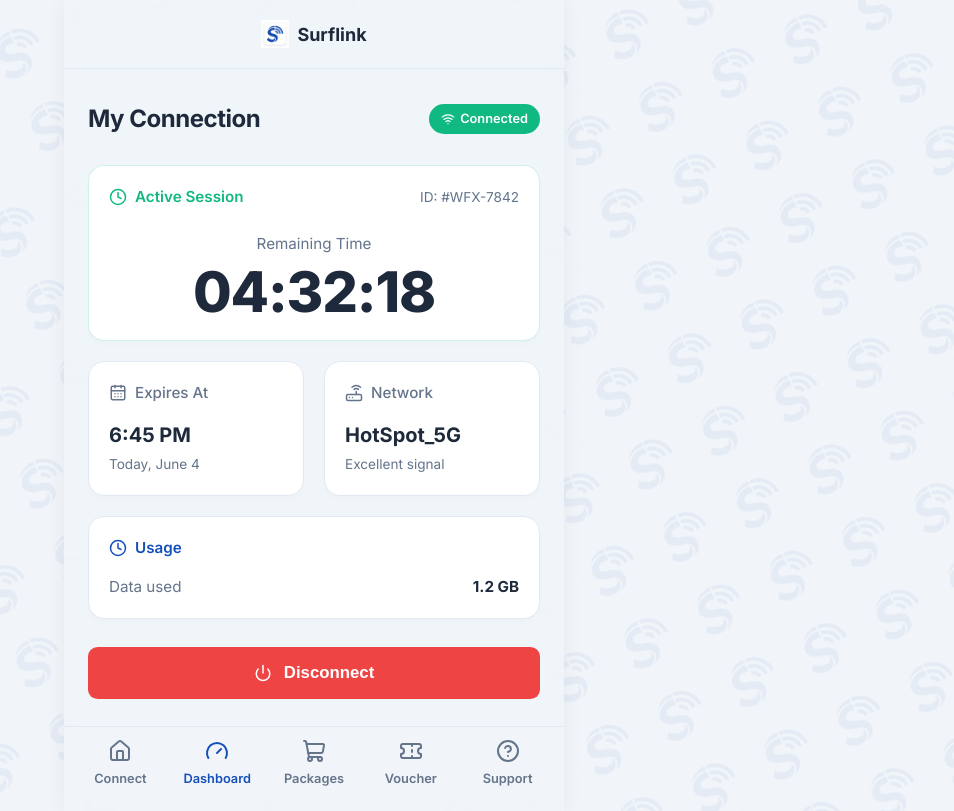
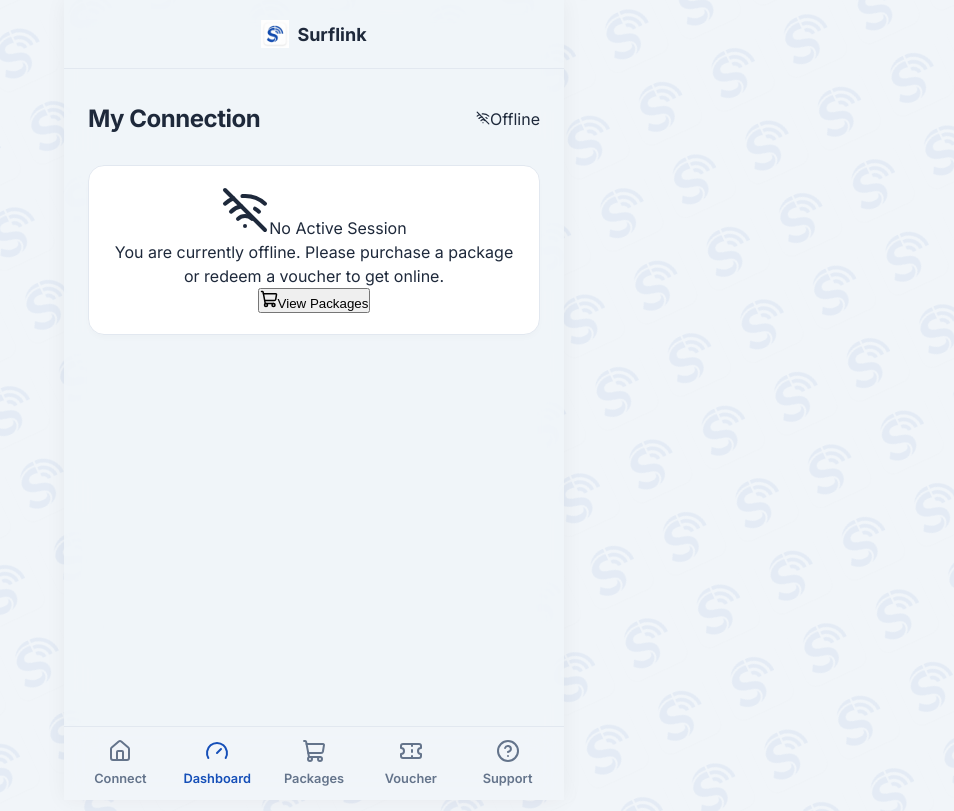
Before and after one commit to denistendo/Surflink, a React app in the folder frontend/: page /dashboard in a window 1280 px wide. Shown: the whole page, without its empty margins (326-1280 px from the left). Built offline with nearby package versions, Linux system fonts and the light colour scheme; the HTML template or start-up script is replaced by a standard one.

Commit message:
feat: implement dashboard and packages screens with session management logic

```diff
--- a/frontend/src/screens/DashboardScreen.jsx
+++ b/frontend/src/screens/DashboardScreen.jsx
@@ -1,8 +1,81 @@
-import React from 'react';
-import { Wifi, Clock, CalendarDays, Router as RouterIcon, Power } from 'lucide-react';
+import React, { useState, useEffect } from 'react';
+import { Wifi, WifiOff, Clock, CalendarDays, Router as RouterIcon, Power, Play, ShoppingCart } from 'lucide-react';
 import './DashboardScreen.css';
 
 const DashboardScreen = () => {
+  const [activeSession, setActiveSession] = useState(null);
+  const [pendingSession, setPendingSession] = useState(null);
+  const [timeLeft, setTimeLeft] = useState(0);
+
+  useEffect(() => {
+    const active = localStorage.getItem('active_session');
+    const pending = localStorage.getItem('pending_session');
+
+    if (active) {
+      const parsedActive = JSON.parse(active);
+      const elapsedSec = Math.floor((Date.now() - parsedActive.startTime) / 1000);
+      const remaining = parsedActive.durationSec - elapsedSec;
+      if (remaining > 0) {
+        setActiveSession(parsedActive);
+        setTimeLeft(remaining);
+      } else {
+        localStorage.removeItem('active_session');
+      }
+    } else if (pending) {
+      setPendingSession(JSON.parse(pending));
+    }
+  }, []);
+
+  // Timer effect for active session
+  useEffect(() => {
+    if (!activeSession) return;
+
+    const interval = setInterval(() => {
+      const elapsedSec = Math.floor((Date.now() - activeSession.startTime) / 1000);
+      const remaining = activeSession.durationSec - elapsedSec;
+      if (remaining <= 0) {
+        setTimeLeft(0);
+        setActiveSession(null);
+        localStorage.removeItem('active_session');
+        clearInterval(interval);
+      } else {
+        setTimeLeft(remaining);
+      }
+    }, 1000);
+
+    return () => clearInterval(interval);
+  }, [activeSession]);
+
+  const handleInitiate = () => {
+    if (!pendingSession) return;
+    const active = {
+      startTime: Date.now(),
+      durationSec: pendingSession.durationSec,
+      title: pendingSession.title,
+      voucherCode: pendingSession.voucherCode
+    };
+    localStorage.setItem('active_session', JSON.stringify(active));
+    localStorage.removeItem('pending_session');
+    setActiveSession(active);
+    setTimeLeft(pendingSession.durationSec);
+    setPendingSession(null);
+  };
+
+  const handleDisconnect = () => {
+    localStorage.removeItem('active_session');
+    setActiveSession(null);
+    setTimeLeft(0);
+  };
+
+  const formatDuration = (totalSeconds) => {
+    const hrs = Math.floor(totalSeconds / 3600);
+    const mins = Math.floor((totalSeconds % 3600) / 60);
+    const secs = totalSeconds % 60;
+    return `${hrs.toString().padStart(2, '0')}:${mins.toString().padStart(2, '0')}:${secs.toString().padStart(2, '0')}`;
+  };
+
+  const isConnected = !!activeSession;
+
   return (
     <div className="ds-root">
       {/* Header */}
@@ -15,36 +88,79 @@
       <main className="ds-main">
         <div className="ds-title-row">
           <h1 className="ds-title">My Connection</h1>
-          <div className="ds-badge-connected">
-            <Wifi size={14} />
-            <span>Connected</span>
+          <div className={`ds-badge ${isConnected ? 'ds-badge-connected' : 'ds-badge-disconnected'}`}>
+            {isConnected ? <Wifi size={14} /> : <WifiOff size={14} />}
+            <span>{isConnected ? 'Connected' : 'Offline'}</span>
           </div>
         </div>
 
-        {/* Active Session Card */}
-        <div className="ds-card ds-card-primary">
+        {/* Display logic based on session state */}
+        {activeSession ? (
+          /* Active Session Card */
+          <div className="ds-card ds-card-primary animate-in">
             <div className="ds-card-header">
               <div className="ds-card-title ds-text-green">
                 <Clock size={18} />
-              <span>Active Session</span>
+                <span>Active Session ({activeSession.title})</span>
               </div>
-            <span className="ds-card-id">ID: #WFX-7842</span>
+              <span className="ds-card-id">Code: {activeSession.voucherCode}</span>
             </div>
             <div className="ds-card-body ds-center">
               <span className="ds-time-label">Remaining Time</span>
-            <div className="ds-time-value">04:32:18</div>
+              <div className="ds-time-value">{formatDuration(timeLeft)}</div>
             </div>
           </div>
+        ) : pendingSession ? (
+          /* Pending Activation Card with INITIATE Button */
+          <div className="ds-card ds-card-pending animate-in">
+            <div className="ds-card-header">
+              <div className="ds-card-title ds-text-amber">
+                <Clock size={18} />
+                <span>Voucher Ready ({pendingSession.title})</span>
+              </div>
+              <span className="ds-card-id">Code: {pendingSession.voucherCode}</span>
+            </div>
+            <div className="ds-card-body ds-center">
+              <span className="ds-time-label">Session Duration</span>
+              <div className="ds-time-value ds-text-muted">{formatDuration(pendingSession.durationSec)}</div>
+
+              <button className="ds-btn-initiate" onClick={handleInitiate}>
+                <Play size={18} fill="currentColor" />
+                <span>Start Connection</span>
+              </button>
+            </div>
+          </div>
+        ) : (
+          /* No Session Card */
+          <div className="ds-card ds-card-none animate-in">
+            <div className="ds-card-body ds-center">
+              <WifiOff size={48} className="ds-icon-none" />
+              <span className="ds-none-title">No Active Session</span>
+              <p className="ds-none-desc">
+                You are currently offline. Please purchase a package or redeem a voucher to get online.
+              </p>
+              <button className="ds-btn-buy" onClick={() => window.location.href = '/packages'}>
+                <ShoppingCart size={18} />
+                <span>View Packages</span>
+              </button>
+            </div>
+          </div>
+        )}
 
         {/* Small Cards Row */}
+        {isConnected && (
           <div className="ds-grid">
             <div className="ds-card ds-card-small">
               <div className="ds-card-title">
                 <CalendarDays size={18} />
                 <span>Expires At</span>
               </div>
-            <div className="ds-card-value">6:45 PM</div>
-            <div className="ds-card-sub">Today, June 4</div>
+              <div className="ds-card-value">
+                {new Date(activeSession.startTime + activeSession.durationSec * 1000).toLocaleTimeString([], { hour: '2-digit', minute: '2-digit' })}
+              </div>
+              <div className="ds-card-sub">
+                {new Date(activeSession.startTime + activeSession.durationSec * 1000).toLocaleDateString([], { month: 'short', day: 'numeric' })}
+              </div>
             </div>
 
             <div className="ds-card ds-card-small">
@@ -56,8 +172,10 @@
               <div className="ds-card-sub">Excellent signal</div>
             </div>
           </div>
+        )}
 
         {/* Usage Card */}
+        {isConnected && (
           <div className="ds-card">
             <div className="ds-card-title ds-margin-bottom ds-text-primary">
               <Clock size={18} />
@@ -68,12 +186,15 @@
               <span className="ds-usage-value">1.2 GB</span>
             </div>
           </div>
+        )}
 
         {/* Disconnect Button */}
-        <button className="ds-btn-danger">
+        {isConnected && (
+          <button className="ds-btn-danger" onClick={handleDisconnect}>
             <Power size={18} />
             <span>Disconnect</span>
           </button>
+        )}
       </main>
     </div>
   );
--- a/frontend/src/screens/PackagesScreen.jsx
+++ b/frontend/src/screens/PackagesScreen.jsx
@@ -93,6 +93,23 @@
   };
 
   const confirmPurchase = () => {
+    const durationSec = selectedPackage.id === 'trial' ? 1800 :
+                        selectedPackage.id === '1h' ? 3600 :
+                        selectedPackage.id === '12h' ? 43200 :
+                        selectedPackage.id === '24h' ? 86400 :
+                        selectedPackage.id === 'weekly' ? 604800 :
+                        selectedPackage.id === 'monthly' ? 2592000 : 0;
+
+    localStorage.setItem('pending_session', JSON.stringify({
+      title: selectedPackage.title,
+      durationSec,
+      voucherCode: voucherCode
+    }));
+
+    if (selectedPackage.isTrial) {
+      localStorage.setItem('surflink_trial_claimed', 'true');
+    }
+
     setShowSuccess(true);
   };
 
@@ -101,7 +118,8 @@
     setShowSuccess(false);
   };
 
-  const showTrial = trialTimeLeft !== null && trialTimeLeft > 0;
+  const isTrialClaimed = localStorage.getItem('surflink_trial_claimed') === 'true';
+  const showTrial = trialTimeLeft !== null && trialTimeLeft > 0 && !isTrialClaimed;
 
   return (
     <div className="pk-root">
```
Lines whose indentation alone changed are shown as unchanged.
